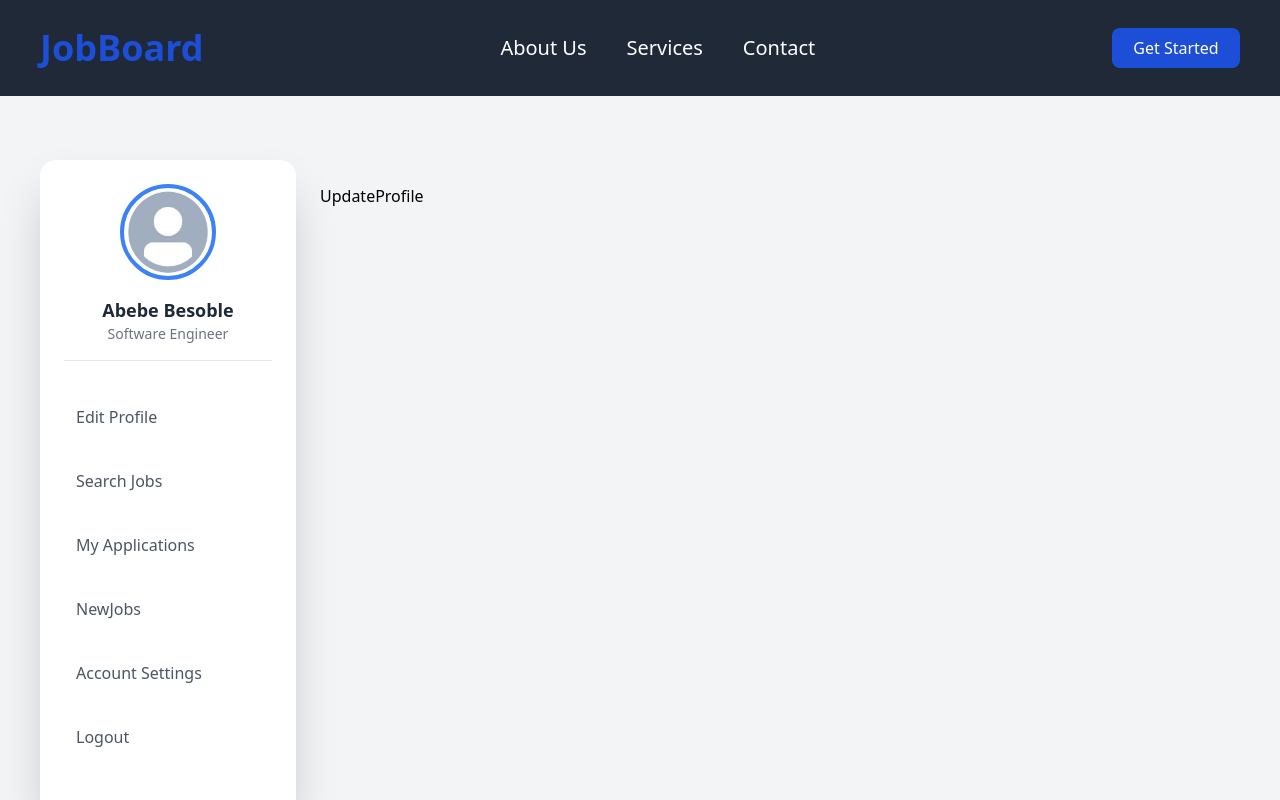
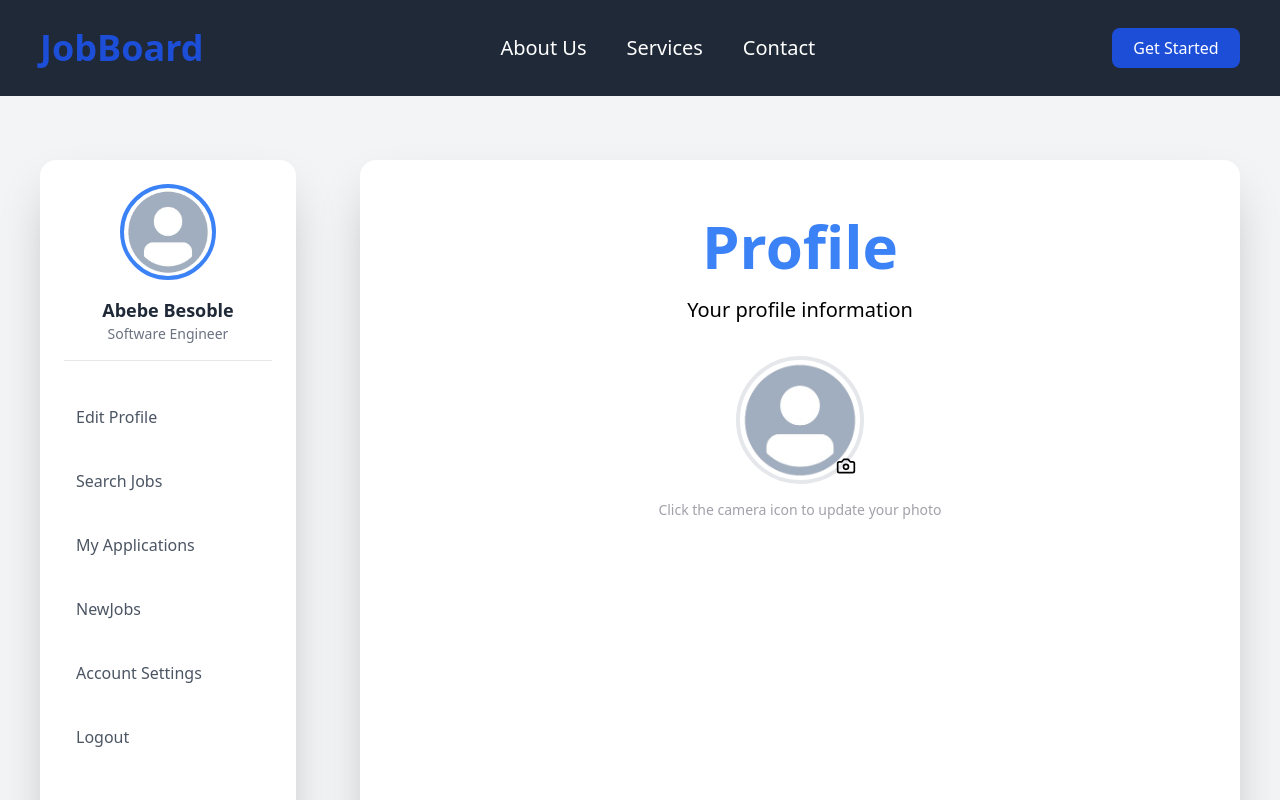
Before and after one commit to nahom-zenebe/job-board-app, a React (Create React App) app in the folder frontend/: page /MainDashboard/UpdateProfile in a window 1280 px wide. Shown: the top 800 px of the page. Built offline with nearby package versions, Linux system fonts and the light colour scheme.

Commit message:
uploadImage commit

```diff
--- a/frontend/src/App.js
+++ b/frontend/src/App.js
@@ -26,11 +26,11 @@ function App() {
         <Route path="/service" element={<Service />} />
         <Route path="/signup" element={<SignupPages/>}/>
         <Route path="/MainDashboard" element={<MainDashboard/>}>
-        <Route path="UpdateProfile" element={<UpdateProfile/>}/>
-        <Route path="Searchjobs" element={<Searchjobs/>}/>
-        <Route path="MyApplication" element={<MyApplication/>}/>
-        <Route path="NewJob" element={<NewJob/>}/>
-        <Route path="AccountSetting" element={<ccountSetting/>}/>
+        <Route path="/MainDashboard/UpdateProfile" element={<UpdateProfile/>}/>
+        <Route path="/MainDashboard/Searchjobs" element={<Searchjobs/>}/>
+        <Route path="/MainDashboard/MyApplication" element={<MyApplication/>}/>
+        <Route path="/MainDashboard/NewJob" element={<NewJob/>}/>
+        <Route path="/MainDashboard/AccountSetting" element={<AccountSetting/>}/>
       </Route>
         <Route path="login" element={<LoginPages/>}/>
       </Routes>
--- a/frontend/src/Components/Sidebar.jsx
+++ b/frontend/src/Components/Sidebar.jsx
@@ -24,23 +24,23 @@ function Sidebar() {
         <ul className="space-y-4  pb-6">
           <li className="flex items-center text-gray-600 hover:bg-gray-200 hover:text-blue-600 cursor-pointer p-3 rounded-lg transition-all duration-300 ease-in-out">
 
-          <Link to='/UpdateProfile'>Edit Profile</Link>
+          <Link to='/MainDashboard/UpdateProfile'>Edit Profile</Link>
           </li>
           <li className="flex items-center text-gray-600 hover:bg-gray-200 hover:text-blue-600 cursor-pointer p-3 rounded-lg transition-all duration-300 ease-in-out">
 
-            <Link to='/Searchjobs'>Search Jobs</Link>
+            <Link to='/MainDashboard/Searchjobs'>Search Jobs</Link>
           </li>
           <li className="flex items-center text-gray-600 hover:bg-gray-200 hover:text-blue-600 cursor-pointer p-3 rounded-lg transition-all duration-300 ease-in-out">
 
-          <Link to='/MyApplication'> My Applications</Link>
+          <Link to='/MainDashboard/MyApplication'> My Applications</Link>
           </li>
           <li className="flex items-center text-gray-600 hover:bg-gray-200 hover:text-blue-600 cursor-pointer p-3 rounded-lg transition-all duration-300 ease-in-out">
 
-          <Link to='/NewJob'>NewJobs</Link>
+          <Link to='/MainDashboard/NewJob'>NewJobs</Link>
           </li>
           <li className="flex items-center text-gray-600 hover:bg-gray-200 hover:text-blue-600 cursor-pointer p-3 rounded-lg transition-all duration-300 ease-in-out">
 
-            <Link to='AccountSetting'>Account Settings</Link>
+            <Link to='/MainDashboard/AccountSetting'>Account Settings</Link>
           </li>
           <li className="flex items-center text-gray-600 hover:bg-gray-200 hover:text-blue-600 cursor-pointer p-3 rounded-lg transition-all duration-300 ease-in-out">
 
--- a/frontend/src/pages/MainDashboard.jsx
+++ b/frontend/src/pages/MainDashboard.jsx
@@ -5,7 +5,7 @@ function MainDashboard() {
   return (
     <div className="flex min-h-screen bg-gray-100 pt-16 pb-20">
         <Sidebar/>
-        <div className="flex-1 p-6">
+        <div className="flex-1 ml-16 mr-10">
         <Outlet />
       </div>
     </div>
--- a/frontend/src/pages/UpdateProfile.jsx
+++ b/frontend/src/pages/UpdateProfile.jsx
@@ -1,8 +1,88 @@
-import React from 'react'
+import React, { useState } from 'react'
+import avatar from '../images/avatar.png';
+import { useDispatch, useSelector } from 'react-redux';
+import {Camera } from 'lucide-react'
+import { Mail } from 'lucide-react'
+import { User } from 'lucide-react'
+import { updateProfile} from '../feature/authSlice'
+function UpdateProfile() {
+  const { updateProfile,isUpdatingProfile} = useSelector((state) => state.auth);
+  const[selectedImage,setselectedImage]=useState(null)
+  const dispatch = useDispatch();
 
-function UpdateProfile() {
+
+
+
+  const handleImageUpload=async(e)=>{
+    const file=e.target.files[0]
+    if(!file)return
+
+    const reader=new FileReader()
+    reader.readAsDataURL(file)
+
+    reader.onload=async()=>{
+      const base64Image=reader.result
+
+      setselectedImage(base64Image)
+      await dispatch(updateProfile({ProfilePic:base64Image}))
+
+    }
+
+  }
   return (
-    <div>UpdateProfile</div>
+    <div className="h-screen bg-white w-full  rounded-2xl shadow-2xl ">
+    <div className="max-w-2xl mx-auto p-4 py-8">
+      <div className="bg-base-300 rounded-xl p-6 space-y-8">
+        <div className="text-center">
+          <h1 className="text-6xl text-blue-500 mb-5 font-semibold ">Profile</h1>
+          <p className="mt-2 text-xl">Your profile information</p>
+        </div>
+
+        {/* avatar upload section */}
+
+        <div className="flex flex-col items-center gap-4">
+          <div className="relative">
+            <img
+              src={selectedImage  ||avatar}
+              alt="Profile"
+              className="size-32 rounded-full object-cover border-4 "
+            />
+            <label
+              htmlFor="avatar-upload"
+              className={`
+                absolute bottom-0 right-0
+                bg-base-content hover:scale-105
+                p-2 rounded-full cursor-pointer
+                transition-all duration-200
+                ${isUpdatingProfile ? "animate-pulse pointer-events-none" : ""}
+              `}
+            >
+              <Camera className="w-5 h-5 text-base-200" />
+              <input
+                type="file"
+                id="avatar-upload"
+                className="hidden"
+                accept="image/*"
+                onChange={handleImageUpload}
+                disabled={isUpdatingProfile}
+              />
+            </label>
+          </div>
+          <p className="text-sm text-zinc-400">
+            {isUpdatingProfile ? "Uploading..." : "Click the camera icon to update your photo"}
+          </p>
+        </div>
+        </div>
+        </div>
+        </div>
+
+
+
+
+
+
+
+
   )
 }
 
```
